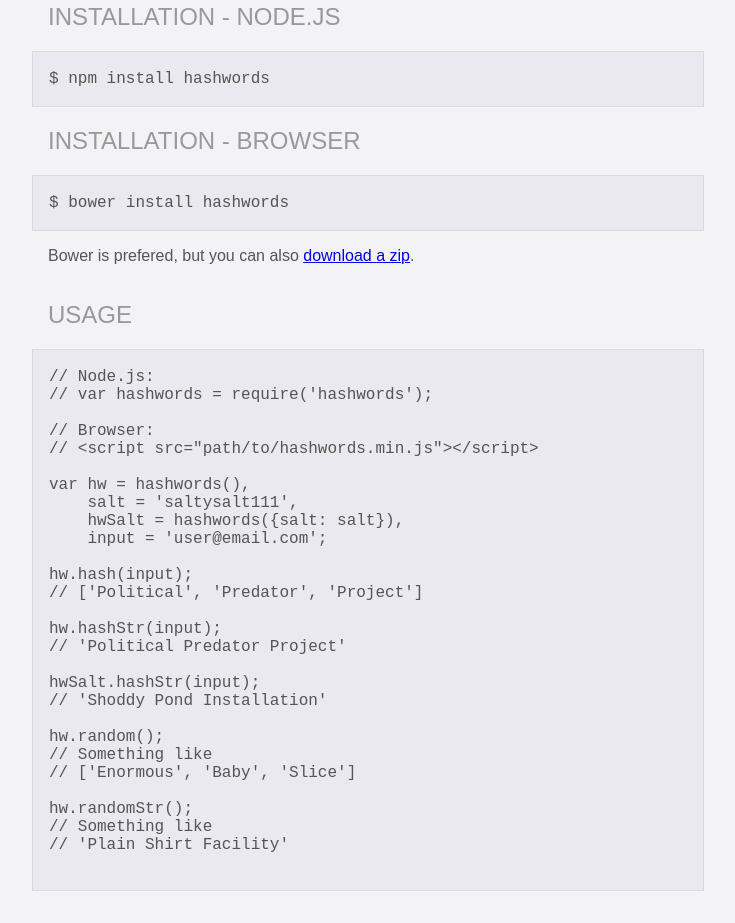
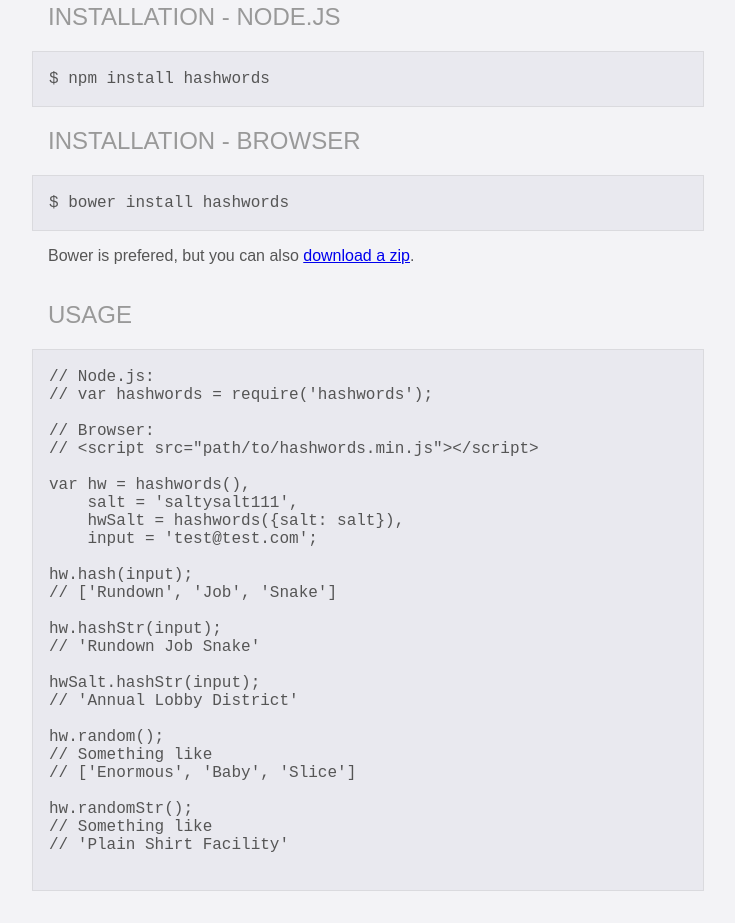
Before and after one commit to jjt/hashwords, a website: page index.html in a window 1280 px wide. Shown: the part 349-1272 px from the top of the page, without its empty margins (272-1007 px from the left). Drawn offline with Linux system fonts and the light colour scheme.

Commit message:
Update examples

```diff
--- a/index.html
+++ b/index.html
@@ -63,16 +63,16 @@
 var hw = hashwords(),
     salt = 'saltysalt111',
     hwSalt = hashwords({salt: salt}),
-    input = 'user@email.com';
+    input = 'test@test.com';
 
 hw.hash(input);
-// ['Political', 'Predator', 'Project']
+// ['Rundown', 'Job', 'Snake']
 
 hw.hashStr(input);
-// 'Political Predator Project'
+// 'Rundown Job Snake'
 
 hwSalt.hashStr(input);
-// 'Shoddy Pond Installation'
+// 'Annual Lobby District'
 
 hw.random();
 // Something like
```
